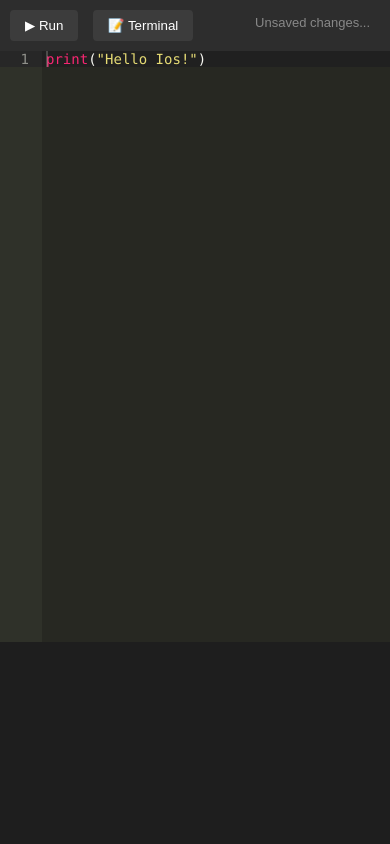
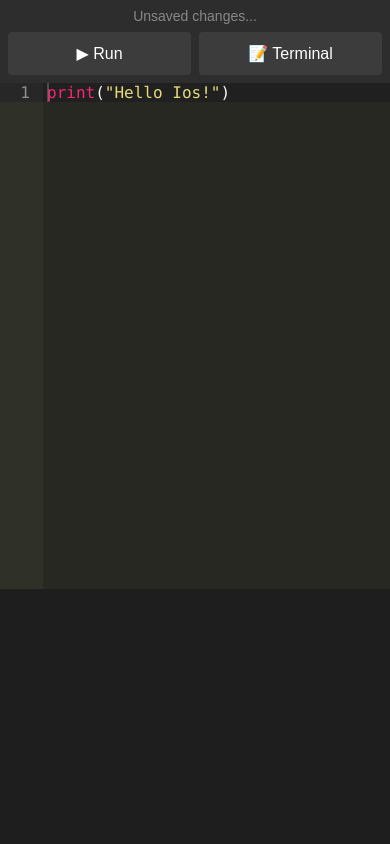
Before and after one commit to Gsingh225/CodePythonOnIos, a Flask app: page / in a window 390 px wide. Run offline with Flask 3, Linux system fonts and the light colour scheme; some libraries are stand-ins or nearby versions.

Commit message:
Update index.html

```diff
--- a/templates/index.html
+++ b/templates/index.html
@@ -1,8 +1,8 @@
-<!-- index.html -->
 <!DOCTYPE html>
 <html>
 <head>
    <title>Python Editor</title>
+   <meta name="viewport" content="width=device-width, initial-scale=1.0, maximum-scale=1.0, user-scalable=no">
    <script src="https://cdnjs.cloudflare.com/ajax/libs/ace/1.32.3/ace.js"></script>
    <style>
        body {
@@ -10,26 +10,39 @@
            background: #1e1e1e;
            color: #fff;
            font-family: 'Arial', sans-serif;
+           height: 100vh;
+           width: 100vw;
+           position: fixed;
+           overflow: hidden;
        }
        #editor {
            width: 100%;
            height: 70vh;
+           font-size: 16px;
        }
        .controls {
            padding: 10px;
            background: #2d2d2d;
+           display: flex;
+           align-items: center;
+           flex-wrap: wrap;
+           gap: 8px;
        }
        button {
            background: #3c3c3c;
            color: white;
            border: none;
-            padding: 8px 15px;
+           padding: 12px 20px;
            border-radius: 4px;
            cursor: pointer;
-            margin-right: 10px;
+           font-size: 16px;
+           min-width: 80px;
+           touch-action: manipulation;
+           -webkit-tap-highlight-color: transparent;
        }
-        button:hover {
+       button:active {
            background: #4c4c4c;
+           transform: scale(0.98);
        }
        .terminal {
            height: 25vh;
@@ -38,29 +51,62 @@
            padding: 10px;
            font-family: monospace;
            overflow-y: auto;
+           -webkit-overflow-scrolling: touch;
            display: none;
+           font-size: 16px;
        }
        #terminal-input {
            width: 100%;
            background: #1a1a1a;
            color: #fff;
            border: none;
-            padding: 5px;
+           padding: 12px 5px;
            font-family: monospace;
+           font-size: 16px;
+           margin-top: 8px;
        }
        #terminal-input:focus {
            outline: none;
        }
        .output-line {
-            padding: 2px 0;
+           padding: 4px 0;
            word-wrap: break-word;
+           line-height: 1.4;
        }
        .save-status {
            position: fixed;
            right: 20px;
            top: 15px;
            color: #888;
-            font-size: 13px;
+           font-size: 14px;
+       }
+       @media (max-width: 600px) {
+           #editor {
+               height: 60vh;
+           }
+           .terminal {
+               height: 35vh;
+           }
+           .controls {
+               padding: 8px;
+           }
+           button {
+               flex: 1;
+               min-width: 120px;
+               margin: 0;
+           }
+           .save-status {
+               position: static;
+               flex: 1 0 100%;
+               text-align: center;
+               order: -1;
+           }
+       }
+       /* Prevent zoom on iOS */
+       @supports (-webkit-touch-callout: none) {
+           input, textarea {
+               font-size: 16px;
+           }
        }
    </style>
 </head>
@@ -73,7 +119,7 @@
    <div id="editor"></div>
    <div id="terminal" class="terminal">
        <div id="terminal-output"></div>
-        <input type="text" id="terminal-input" placeholder="Enter command...">
+       <input type="text" id="terminal-input" placeholder="Enter command..." autocomplete="off" autocapitalize="none">
    </div>
 
    <script>
@@ -81,14 +127,24 @@
        editor.setTheme("ace/theme/monokai");
        editor.session.setMode("ace/mode/python");
        editor.setOptions({
-            fontSize: "14px",
+           fontSize: "16px",
            showPrintMargin: false,
            enableBasicAutocompletion: true,
            enableLiveAutocompletion: true,
-            enableSnippets: true
+           enableSnippets: true,
+           displayIndentGuides: true,
+           showGutter: true,
+           highlightActiveLine: true,
+           showInvisibles: false,
+           useSoftTabs: true,
+           tabSize: 4
        });
 
-        // Load content immediately when page loads
+       // Prevent elastic scrolling on iOS
+       document.addEventListener('touchmove', function(e) {
+           e.preventDefault();
+       }, { passive: false });
+
        async function loadContent() {
            try {
                const response = await fetch('/load');
@@ -98,13 +154,13 @@
                const content = await response.text();
                editor.setValue(content, -1);
                lastSavedContent = content;
+               editor.clearSelection();
            } catch (error) {
                console.error('Failed to load content:', error);
                document.getElementById('saveStatus').textContent = 'Failed to load file!';
            }
        }
 
-        // Load content as soon as the page loads
        loadContent();
 
        let saveTimeout;
@@ -143,7 +199,7 @@
        });
 
        async function runCode() {
-            await saveContent(); // Ensure latest code is saved before running
+           await saveContent();
            const response = await fetch('/run', {
                method: 'POST',
                headers: { 'Content-Type': 'application/json' },
@@ -151,8 +207,9 @@
            });
            const output = await response.text();
            document.getElementById('terminal').style.display = 'block';
-            document.getElementById('terminal-output').innerHTML +=
-                `<div class="output-line">${output.replace(/\n/g, '<br>')}</div>`;
+           const terminalOutput = document.getElementById('terminal-output');
+           terminalOutput.innerHTML += `<div class="output-line">${output.replace(/\n/g, '<br>')}</div>`;
+           terminalOutput.scrollTop = terminalOutput.scrollHeight;
        }
 
        async function sendTerminalCommand(cmd) {
@@ -162,21 +219,41 @@
                body: JSON.stringify({ command: cmd })
            });
            const output = await response.text();
-            document.getElementById('terminal-output').innerHTML +=
+           const terminalOutput = document.getElementById('terminal-output');
+           terminalOutput.innerHTML +=
                `<div class="output-line">> ${cmd}</div>` +
                `<div class="output-line">${output.replace(/\n/g, '<br>')}</div>`;
+           terminalOutput.scrollTop = terminalOutput.scrollHeight;
        }
 
        function toggleTerminal() {
            const terminal = document.getElementById('terminal');
            terminal.style.display = terminal.style.display === 'none' ? 'block' : 'none';
+           if (terminal.style.display === 'block') {
+               document.getElementById('terminal-input').focus();
+           }
        }
 
        document.getElementById('terminal-input').addEventListener('keypress', function(e) {
            if (e.key === 'Enter') {
                const cmd = this.value;
+               if (cmd.trim()) {
                    sendTerminalCommand(cmd);
                    this.value = '';
+               }
+           }
+       });
+
+       // Handle keyboard shortcuts
+       document.addEventListener('keydown', function(e) {
+           if (e.ctrlKey || e.metaKey) {
+               if (e.key === 's') {
+                   e.preventDefault();
+                   saveContent();
+               } else if (e.key === 'Enter') {
+                   e.preventDefault();
+                   runCode();
+               }
            }
        });
    </script>
```
Lines whose indentation alone changed are shown as unchanged.
